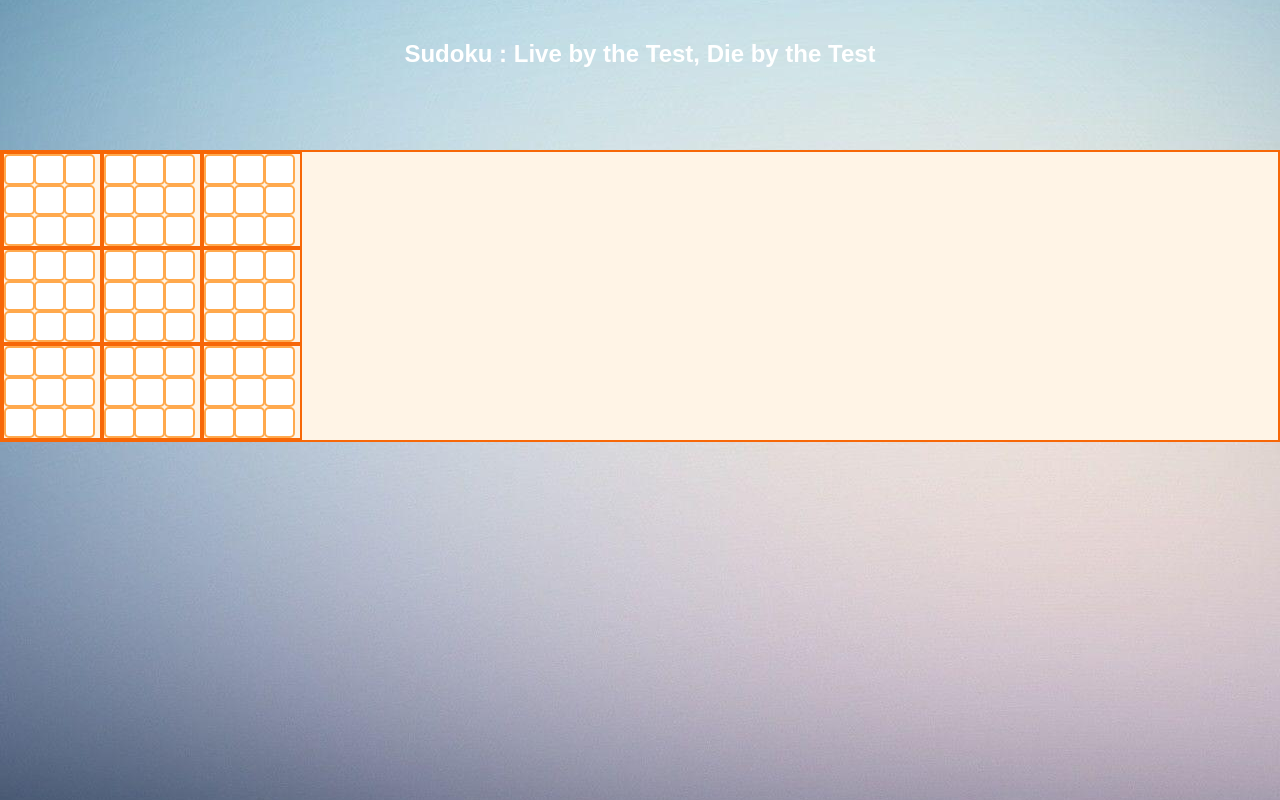
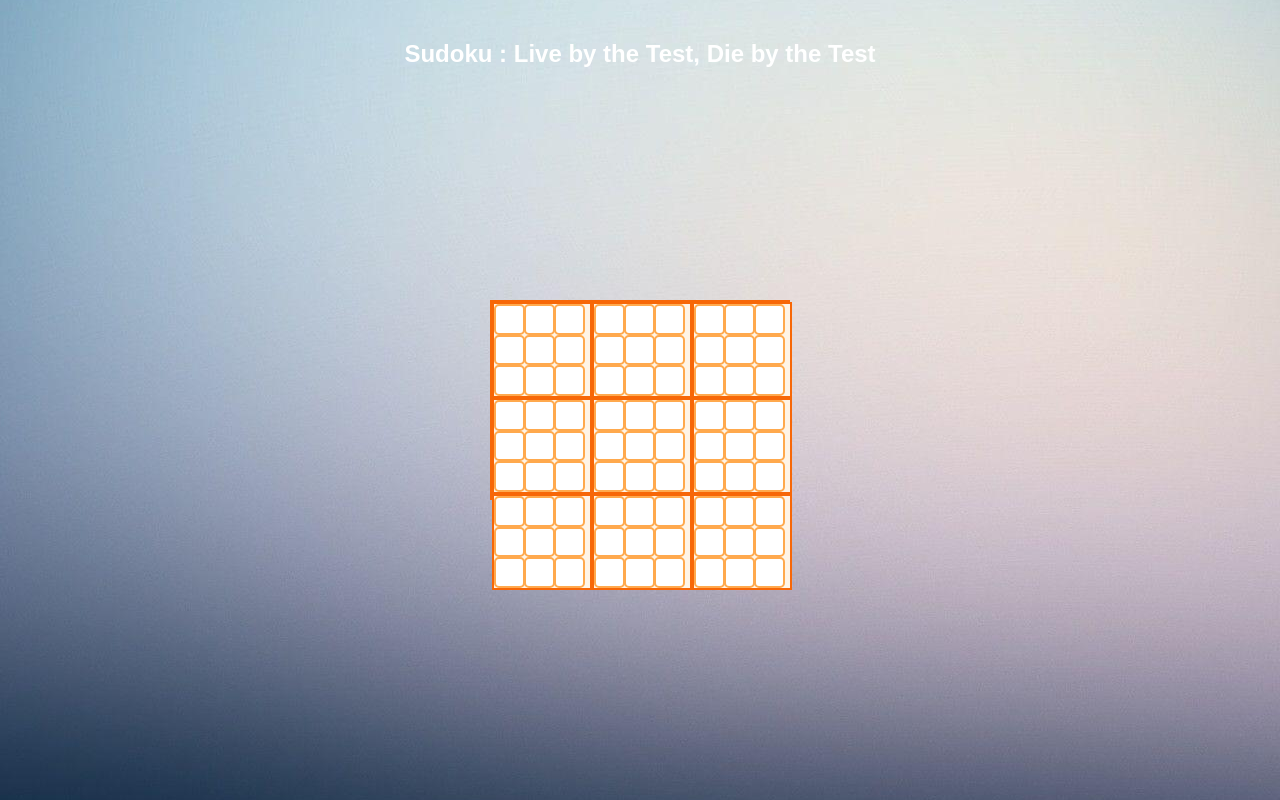
Before and after one commit to dgoldstein1/ReactTestingTutorial, a React (Create React App) app: page / in a window 1280 px wide. Built offline with nearby package versions, Linux system fonts and the light colour scheme.

Commit message:
centered grid

```diff
--- a/src/css/Puzzle.css
+++ b/src/css/Puzzle.css
@@ -5,7 +5,15 @@
   grid-template-columns: 100px 100px 100px;
   border: 2px solid #f76707;
   background-color: #fff4e6;
-  z-index: 1;
+  align-self: center;
+  position: absolute;
+  width: 300px;
+  height: 200px;
+  z-index: 15;
+  top: 50%;
+  left: 50%;
+  margin: -100px 0 0 -150px;
+  background: red;
 }
 
 .subGrid {
@@ -13,5 +21,5 @@
   grid-template-columns: 30px 30px 30px;
   border: 2px solid #f76707;
   background-color: #fff4e6;
-  z-index: 1;
+  align-self: center;
 }
```
